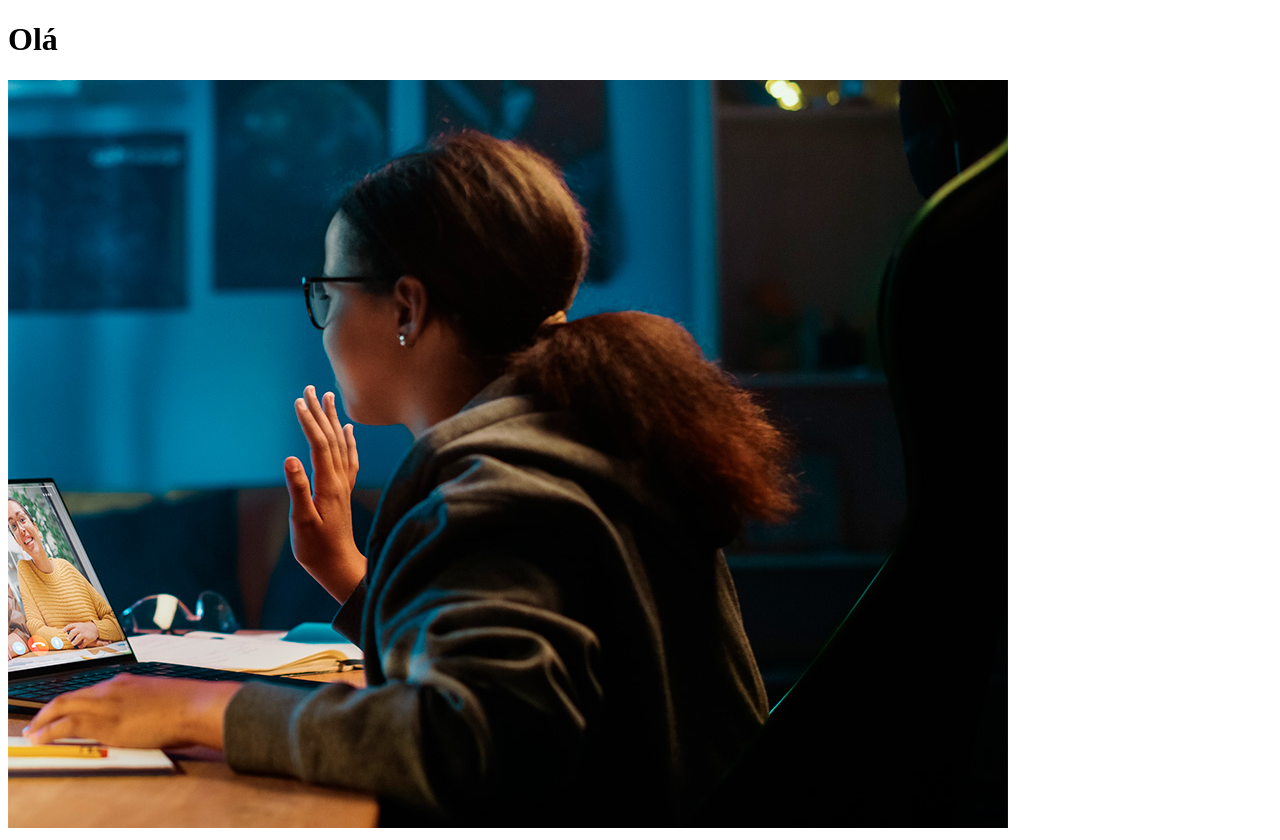
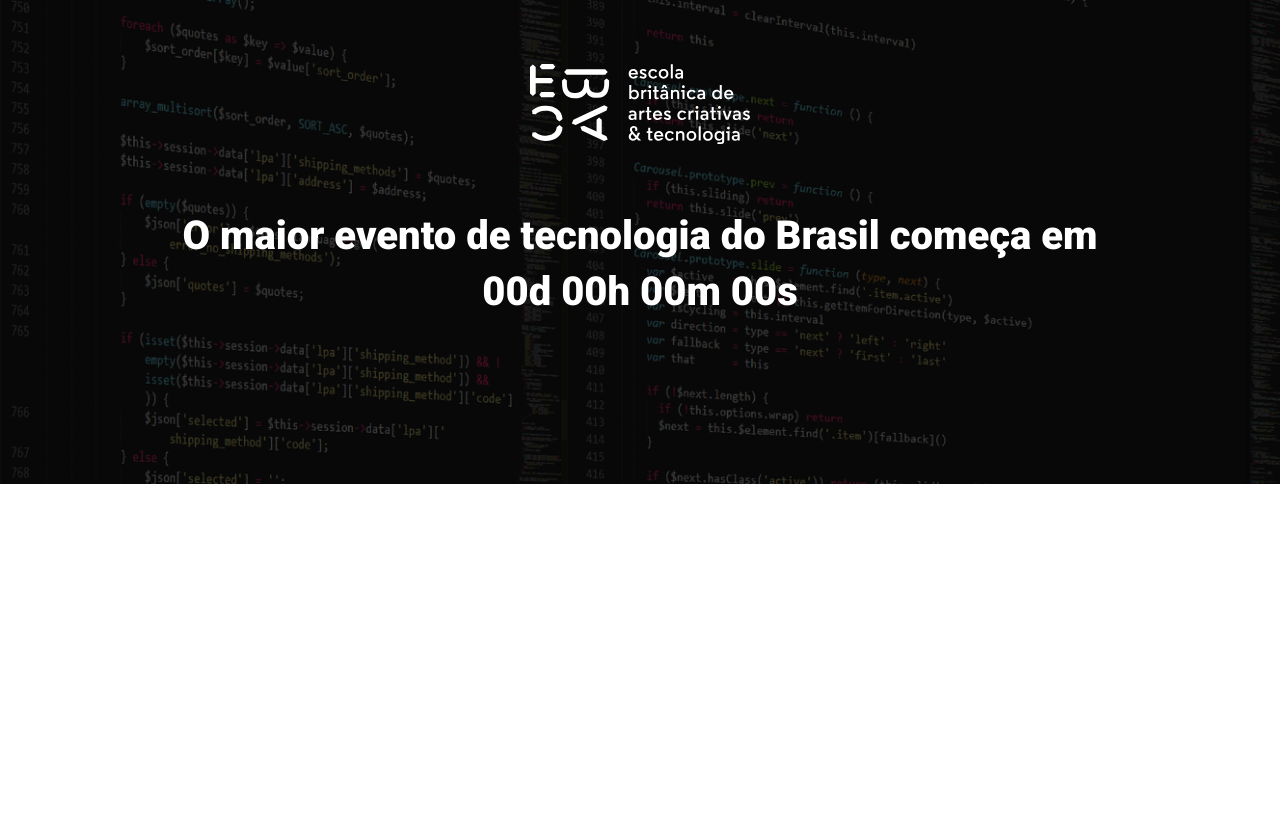
Before and after one commit to vo-n/ebac_tech_talks, a website built with Parcel: page src/index.html in a window 1280 px wide. After the commit the page ends 800 px from the top, so only its background shows below. Built offline with nearby package versions, Linux system fonts and the light colour scheme.

Commit message:
criando o hero

```diff
--- a/src/index.html
+++ b/src/index.html
@@ -1,14 +1,26 @@
 <!DOCTYPE html>
 <html lang="pt-br">
+
 <head>
   <meta charset="UTF-8">
   <meta name="viewport" content="width=device-width, initial-scale=1.0">
-  <title>Document</title>
+  <title>EBAC Tech Talks</title>
+  <link rel="preconnect" href="https://fonts.googleapis.com">
+  <link rel="preconnect" href="https://fonts.gstatic.com" crossorigin>
+  <link href="https://fonts.googleapis.com/css2?family=Carlito:ital,wght@0,400;0,700;1,400;1,700&family=Lobster&family=Pacifico&family=Roboto:ital,wght@0,100;0,300;0,400;0,500;0,700;0,900;1,100;1,300;1,400;1,500;1,700;1,900&display=swap" rel="stylesheet">
   <link rel="stylesheet" href="./styles/main.scss">
 </head>
+
 <body>
-  <h1>Olá</h1>
-  <img src="./images/backend.png" alt="">
+  <header class="hero">
+    <div class="container">
+      <img class="hero__logo" src="./images/ebac_logo.svg" alt="EBAC">
+      <p class="hero__text">
+        O maior evento de tecnologia do Brasil começa em 00d 00h 00m 00s
+      </p>
+    </div>
+  </header>
   <script src="./scripts/main.js"></script>
 </body>
+
 </html>
--- /dev/null
+++ b/src/styles/_hero.scss
@@ -0,0 +1,53 @@
+.hero {
+
+  padding-top: 64px;
+  padding-bottom: 100px;
+  background-image: url(../images/fundo.png);
+  background-repeat: no-repeat;
+  background-size: cover;
+  position: relative;
+
+  .container {
+    position: relative;
+  }
+
+  &::before {
+    position: absolute;
+    top: 0;
+    left: 0;
+    width: 100%;
+    height: 100%;
+    content: '';
+    background-color: #000;
+    opacity: 0.7;
+  }
+
+  &__text {
+    margin-top: 64px;
+    margin-bottom: 64px;
+    font-size: 40px;
+    line-height: 56px;
+    text-align: center;
+    font-weight: 800;
+  }
+
+  &__logo {
+    height: 80px;
+    margin: 0 auto;
+    display: block;
+  }
+
+  @media (max-width: 640px) {
+    padding: 40px 0;
+
+    &__logo {
+      height: 40px;
+    }
+
+    &__text {
+      font-size: 22px;
+      line-height: 24px;
+      margin: 24px 0;
+    }
+  }
+}
--- a/src/styles/main.scss
+++ b/src/styles/main.scss
@@ -0,0 +1,23 @@
+@use 'hero';
+
+* {
+  margin: 0;
+  padding: 0;
+  box-sizing: border-box;
+  font-family: Roboto, sans-serif;
+  color: #fff;
+}
+
+.container {
+  max-width: 960px;
+  width: 100%;
+  margin: 0 auto;
+
+  @media (max-width: 640px) {
+    max-width: 80%;
+  }
+
+  @media (max-width: 1024px) {
+    max-width: 90%;
+  }
+}
```
